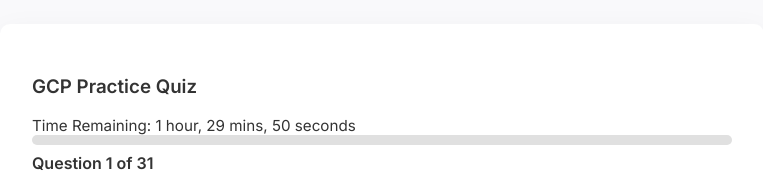
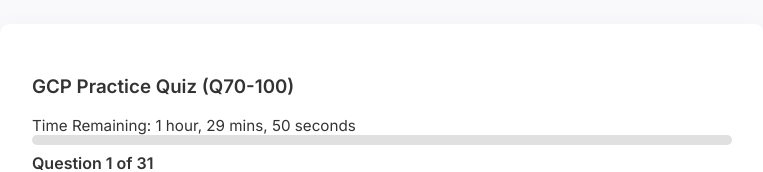
Before and after one commit to timoppa/quiz01, a plain HTML site: page index.html in a window 1280 px wide. Shown: the top 172 px of the page, without its empty margins (258-1021 px from the left). Drawn offline with Linux system fonts and the light colour scheme.

Commit message:
Update index.html

```diff
--- a/index.html
+++ b/index.html
@@ -9,7 +9,7 @@
 </head>
 <body>
   <div class="container">
-    <h3>GCP Practice Quiz</h3>
+    <h3>GCP Practice Quiz (Q70-100)</h3>
     <div id="timer">Time Remaining: --:--</div> <!-- Timer appears here -->
     <button id="finishTestBtn" onclick="showResult()">Finish test</button>
     <div id="quiz">
```
